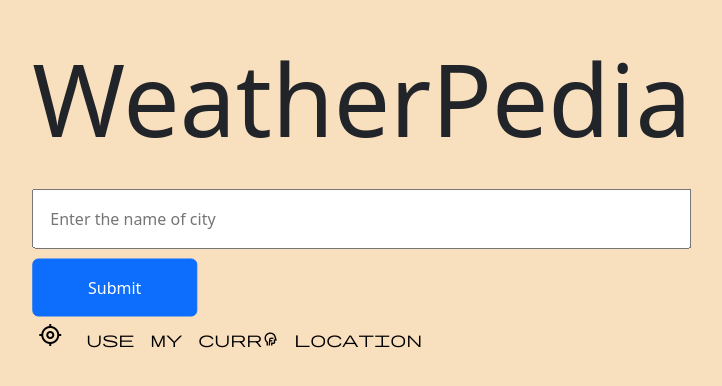
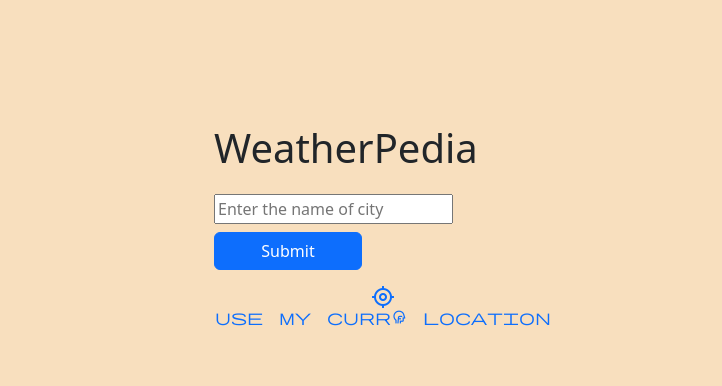
Before and after one commit to debroy973-eng/WeatherAppReact, a React (Create React App) app: page / in a window 1280 px wide. Shown: the part 202-588 px from the top of the page, without its empty margins (278-1000 px from the left). Built offline with nearby package versions, Linux system fonts and the light colour scheme.

Commit message:
updated ui

```diff
--- a/src/Components/Home.js
+++ b/src/Components/Home.js
@@ -115,17 +115,23 @@ export class Home extends Component {
     //the first render of the page
     if(this.state.data===null&&this.state.geoLocationError===null&&this.state.error===null){
       return (
-        <div className="position-absolute top-50 start-50 translate-middle">
-          <p style={{'fontSize':'100px'}}>WeatherPedia</p>
-          <input type="text" placeholder='Enter the name of city' id='cityName' onChange={this.updateCityName} className="w-100 p-3"/>
-          <div>
-            <button type="button" className="w-25 p-3 btn btn-primary" style={{'marginTop':'10px'}} onClick={this.finalUpdateCityName}>Submit</button>
+        <div className="container">
+          <div className="row">
+            <div className="position-absolute top-50 start-50 translate-middle col-lg-3">
+              <p className='col-lg-12 col-xl-12 col-sm-6 fs-1'>WeatherPedia</p>
+              <input type="text" placeholder='Enter the name of city' id='cityName' onChange={this.updateCityName} className=""/>
+              <div>
+                <button type="button" className="mt-2 mb-2 text-wrap btn btn-primary col-12 col-lg-6" onClick={this.finalUpdateCityName}>Submit</button>
+              </div>
+              <div className="postion-relative">
+                <button type="button" className="btn btn-link position-absolute top-100 start-0 text-wrap" onClick={this.setLocationData}>
+                  <span className="material-symbols-outlined col-lg-12 col-sm-6">
+                    my_location <div className="fs-6">Use my current location</div>
+                  </span>
+                </button>
+              </div>
+            </div>
           </div>
-          <button style={{'backgroundColor':'inherit','border':'none','marginTop':'5px'}} onClick={this.setLocationData}>
-            <span className="material-symbols-outlined" style={{'height':'50px','width':'50px'}}>
-              my_location <h6 style={{'display':'inline'}}>Use my current location</h6>
-            </span>
-          </button>
         </div>
       )
     }
@@ -136,6 +142,7 @@ export class Home extends Component {
                 <div>{this.state.error.message}</div>
             </h1>
             );
+
     }
     //when there is a geolocation api error
     else if(this.state.data===null&&this.state.geoLocationError!==null){
```
